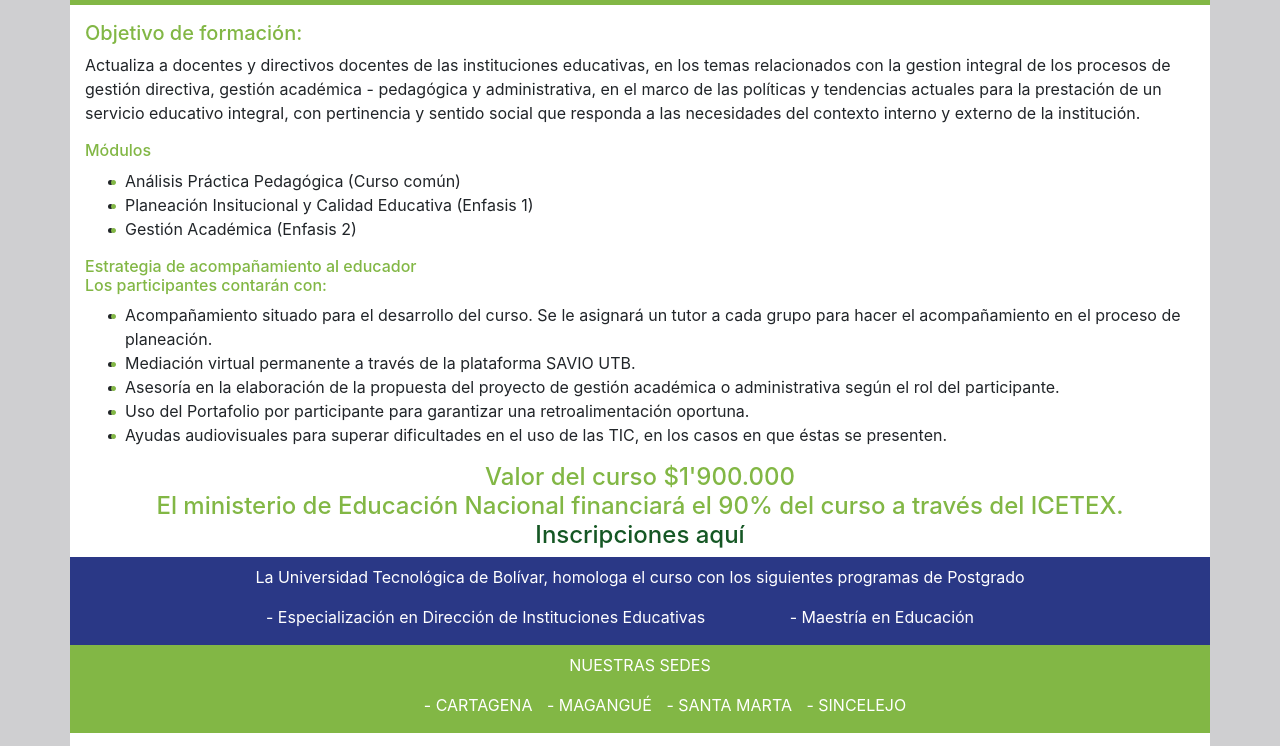
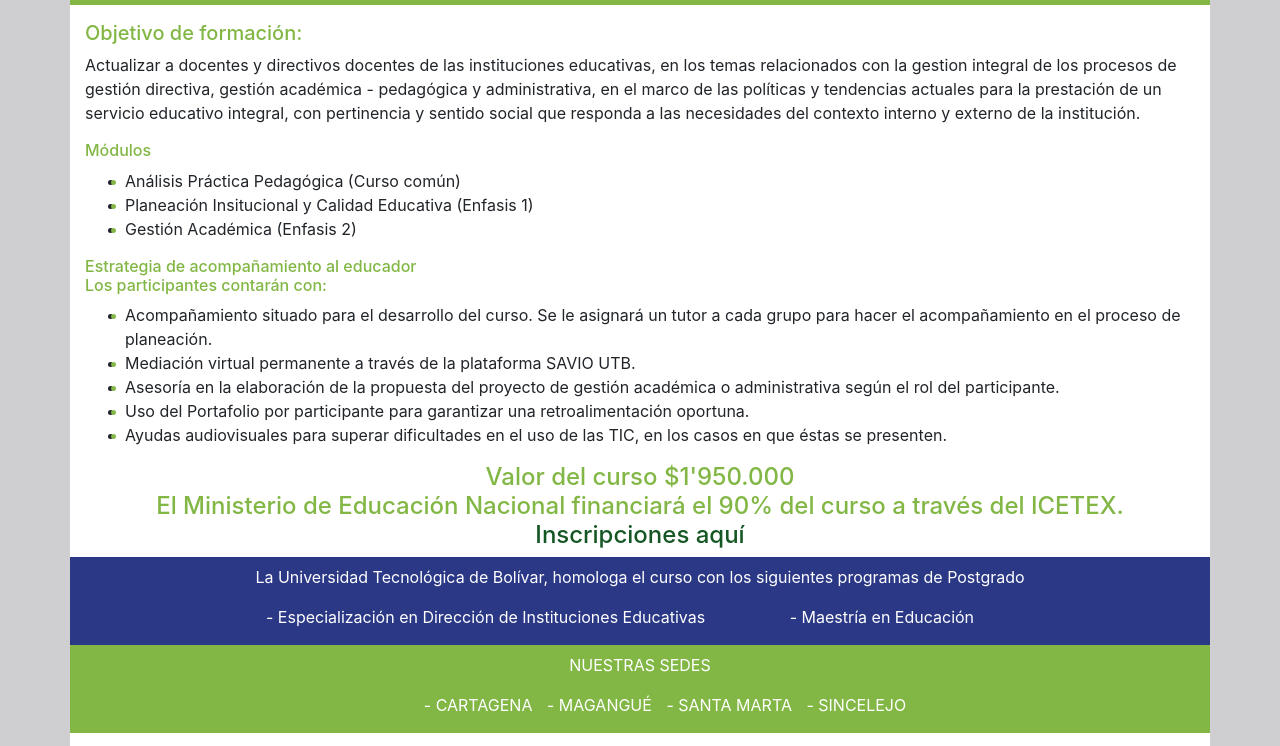
Before and after one commit to ceadUTB/proyectos.utb.edu.co, a plain HTML site: page proyectos/2018/GerenciaEducacionIntegral/index.html in a window 1280 px wide. Shown: the part 521-1267 px from the top of the page. Drawn offline with nearby package versions, Linux system fonts and the light colour scheme.

Commit message:
Correcciones

```diff
--- a/proyectos/2018/GerenciaEducacionIntegral/index.html
+++ b/proyectos/2018/GerenciaEducacionIntegral/index.html
@@ -44,7 +44,7 @@
             <div class="col-12 contenido">
                 <h5>Objetivo de formación:</h5>
                 <p>
-                    Actualiza a docentes y directivos docentes de las instituciones educativas, en los temas relacionados con la gestion integral de los procesos de gestión directiva, gestión académica - pedagógica y administrativa, en el marco de las políticas y tendencias
+                    Actualizar a docentes y directivos docentes de las instituciones educativas, en los temas relacionados con la gestion integral de los procesos de gestión directiva, gestión académica - pedagógica y administrativa, en el marco de las políticas y tendencias
                     actuales para la prestación de un servicio educativo integral, con pertinencia y sentido social que responda a las necesidades del contexto interno y externo de la institución.
                 </p>
 
@@ -69,7 +69,7 @@
                 </ul>
 
                 <h4 class="text-center">
-                    Valor del curso $1'900.000 <br> El ministerio de Educación Nacional financiará el 90% del curso a través del ICETEX. <br>
+                    Valor del curso $1'950.000 <br> El Ministerio de Educación Nacional financiará el 90% del curso a través del ICETEX. <br>
                     <a href="https://www.icetex.gov.co/dnnpro5/es-co/fondos/gobierno/ministerios/formaci%C3%B3ncontinuaparaeducadoresenservicio.aspx">Inscripciones aquí</a>
                 </h4>
             </div>
```
